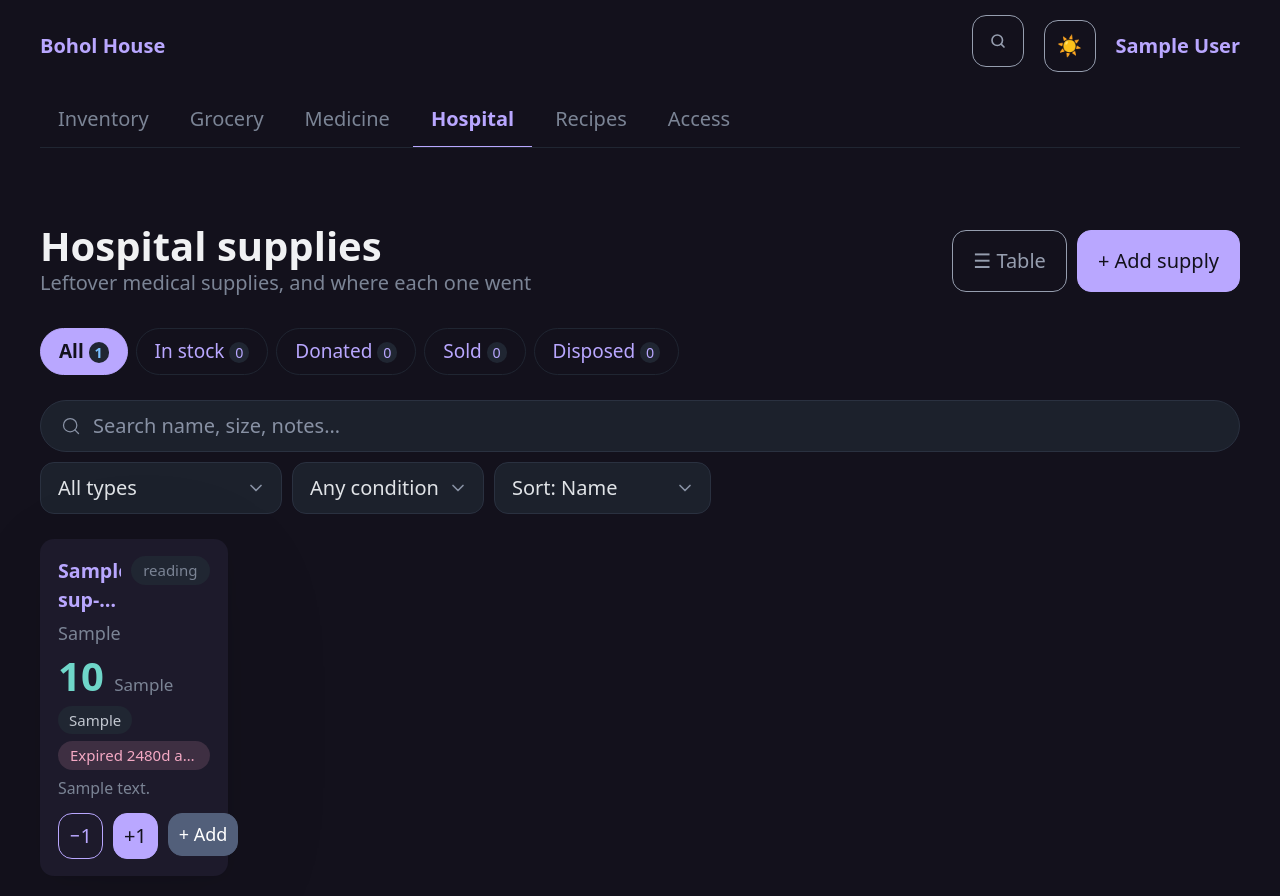
After one commit to justineaniko/bohol-smartified, a Flask app: page /hospital/ in a window 1280 px wide. The commit adds this page. Run offline with Flask 3, Linux system fonts and the light colour scheme; the visitor is signed in with stand-in values (Sample User, id 1); tables that the repository leaves empty hold one stand-in row (values such as "Sample post"); some libraries are stand-ins or nearby versions.

Commit message:
hospital supplies tracker

```diff
--- a/app.py
+++ b/app.py
@@ -11,6 +11,7 @@ import books
 import browse
 import inventory
 import grocery
+import hospital
 import medicine
 import recipes
 
@@ -34,6 +35,7 @@ app.register_blueprint(recipes.bp)
 app.register_blueprint(books.bp)
 app.register_blueprint(grocery.bp)
 app.register_blueprint(medicine.bp)
+app.register_blueprint(hospital.bp)
 
 @app.context_processor
 def inject_today():
--- a/public/style.css
+++ b/public/style.css
@@ -546,7 +546,6 @@ a.location-card:hover { transform: translateY(-2px); }
 }
 
 .view-toggle { width: auto; margin: 0; white-space: nowrap; }
-.actions .view-toggle { padding: 0.45rem 0.8rem; }
 
 .grid-cards.as-table {
   display: flex;
@@ -592,3 +591,63 @@ a.location-card:hover { transform: translateY(-2px); }
     row-gap: 0.3rem;
   }
 }
+
+.badge-accent { background: var(--teal-soft); color: var(--teal); }
+.hs-card footer .hs-add { flex: 1; }
+.hs-card footer .hs-add > summary { width: 100%; padding: 0.35rem 0.4rem; text-align: center; font-size: 0.9rem; }
+.grid-cards.as-table > .card footer .hs-add { flex: 0 0 auto; }
+.stepper { display: flex; gap: 0.35rem; margin-top: 0.3rem; }
+.stepper input { flex: 1; margin: 0; text-align: center; min-width: 0; }
+.stepper button { flex: 0 0 2.6rem; width: 2.6rem; margin: 0; padding: 0; }
+.qty-unit { font-size: 0.85rem; font-weight: 500; color: var(--pico-muted-color); }
+.hs-note {
+  display: block;
+  white-space: nowrap;
+  overflow: hidden;
+  text-overflow: ellipsis;
+}
+.grid-cards.as-table > .card > small.hs-note { display: none; }
+
+.top-nav .icon-btn {
+  display: inline-flex;
+  align-items: center;
+  justify-content: center;
+  width: 2.6rem;
+  height: 2.6rem;
+  padding: 0;
+  line-height: 1;
+}
+.top-nav a.search-link[aria-current="page"] { border-color: var(--pico-primary); color: var(--pico-primary); }
+
+.filter-bar {
+  --pico-form-element-spacing-vertical: 0.5rem;
+  --pico-form-element-spacing-horizontal: 0.85rem;
+  gap: 0.5rem;
+  font-size: 0.95rem;
+}
+.filter-bar input[type="search"] { flex: 1 1 100%; min-width: 0; }
+.filter-bar .clear-link { white-space: nowrap; }
+.js .filter-bar button[type="submit"] { display: none; }
+.filter-bar select { flex: 0 1 auto; padding-right: 2.2rem; }
+.filter-bar button { padding: var(--pico-form-element-spacing-vertical) 1rem; }
+.filter-bar .inline-check {
+  height: calc(1rem * var(--pico-line-height) + var(--pico-form-element-spacing-vertical) * 2 + var(--pico-border-width) * 2);
+  padding: 0 0.85rem;
+  gap: 0.45rem;
+  border: var(--pico-border-width) solid var(--pico-form-element-border-color);
+  border-radius: var(--pico-border-radius);
+  background: var(--pico-form-element-background-color);
+  cursor: pointer;
+  user-select: none;
+}
+.filter-bar .inline-check input { width: 1rem; height: 1rem; }
+.filter-bar .inline-check:has(input:checked) {
+  border-color: var(--pico-primary);
+  background: var(--teal-soft);
+  color: var(--pico-primary);
+}
+.actions .view-toggle { margin: 0; }
+@media (max-width: 640px) {
+  .filter-bar select { flex: 1 1 calc(50% - 0.25rem); }
+  .filter-bar .inline-check, .filter-bar button { flex: 1 1 auto; justify-content: center; }
+}
--- a/templates/base.html
+++ b/templates/base.html
@@ -9,6 +9,7 @@
   <link rel="stylesheet" href="{{ url_for('static', filename='style.css') }}">
 
   <script>
+    document.documentElement.classList.add('js');
     try {
       const saved = localStorage.getItem('theme');
       if (saved) document.documentElement.dataset.theme = saved;
@@ -21,6 +22,7 @@
       <li><a href="{{ url_for('inventory.dashboard') if g.user else url_for('auth.login') }}" class="brand">Bohol House</a></li>
     </ul>
     <ul>
+      {% if g.user %}<li><a href="{{ url_for('browse.index') }}" role="button" class="outline secondary icon-btn search-link" aria-label="Search everything" {% if request.endpoint == 'browse.index' %}aria-current="page"{% endif %}><svg viewBox="0 0 24 24" width="18" height="18" fill="none" stroke="currentColor" stroke-width="2.2" stroke-linecap="round" aria-hidden="true"><circle cx="11" cy="11" r="7"/><path d="m20 20-3.5-3.5"/></svg></a></li>{% endif %}
       <li><button id="theme-toggle" class="outline secondary icon-btn" aria-label="Toggle light/dark mode">☀️</button></li>
       {% if g.user %}
         <li><a href="{{ url_for('auth.account') }}" class="who">{{ g.user.display_name }}</a></li>
@@ -32,10 +34,10 @@
     {% set section = (request.endpoint or '').split('.')[0] %}
     <div class="container">
       <div class="section-tabs" role="navigation" aria-label="Sections">
-        <a href="{{ url_for('inventory.dashboard') }}" {% if section == 'inventory' %}aria-current="page"{% endif %}>Supplies</a>
+        <a href="{{ url_for('inventory.dashboard') }}" {% if section == 'inventory' %}aria-current="page"{% endif %}>Inventory</a>
         <a href="{{ url_for('grocery.index') }}" {% if section == 'grocery' %}aria-current="page"{% endif %}>Grocery</a>
         <a href="{{ url_for('medicine.index') }}" {% if section == 'medicine' %}aria-current="page"{% endif %}>Medicine</a>
-        <a href="{{ url_for('browse.index') }}" {% if section == 'browse' %}aria-current="page"{% endif %}>Browse</a>
+        <a href="{{ url_for('hospital.index') }}" {% if section == 'hospital' %}aria-current="page"{% endif %}>Hospital</a>
         <a href="{{ url_for('recipes.index') }}" {% if section == 'recipes' %}aria-current="page"{% endif %}>Recipes</a>
         {% if has_feature('books') %}
           <a href="{{ url_for('books.index') }}" {% if section == 'books' %}aria-current="page"{% endif %}>Books</a>
@@ -93,6 +95,21 @@
       apply();
     })();
   </script>
+  <script>
+    document.querySelectorAll('form.filter-bar').forEach(form => {
+      form.addEventListener('change', e => {
+        if (e.target.matches('select, input[type="checkbox"]')) form.requestSubmit();
+      });
+    });
+    document.addEventListener('click', e => {
+      const btn = e.target.closest('[data-step]');
+      if (!btn) return;
+      const input = btn.parentElement.querySelector('input[type="number"]');
+      if (!input) return;
+      e.preventDefault();
+      Number(btn.dataset.step) > 0 ? input.stepUp() : input.stepDown();
+    });
+  </script>
   {% block scripts %}{% endblock %}
 </body>
 </html>
--- a/templates/dashboard.html
+++ b/templates/dashboard.html
@@ -9,6 +9,7 @@
       <p>{{ items|length }} item{{ '' if items|length == 1 else 's' }}{% if filters.q or filters.category or filters.low_only or filters.owner != 'all' %} matching{% endif %}</p>
     </hgroup>
     <div class="actions">
+      {{ m.view_toggle() }}
       <a href="{{ url_for('inventory.locations') }}" role="button" class="outline">Locations</a>
       <a href="{{ url_for('inventory.add_item') }}" role="button">+ Add item</a>
     </div>
@@ -43,7 +44,6 @@
     </select>
     <label class="inline-check"><input type="checkbox" name="low" value="1" {% if filters.low_only %}checked{% endif %}> Low only</label>
     <button type="submit">Filter</button>
-    {{ m.view_toggle() }}
     {% if filters.q or filters.category or filters.low_only or filters.owner != 'all' or filters.sort != 'name' %}
       <a href="{{ url_for('inventory.dashboard') }}" class="clear-link">Clear</a>
     {% endif %}
--- /dev/null
+++ b/templates/hospital.html
@@ -0,0 +1,111 @@
+{% extends "base.html" %}
+{% import "_macros.html" as m with context %}
+{% block title %}Hospital supplies · Bohol House{% endblock %}
+
+{% macro supply_card(s) %}
+  {% set expired = s.expiry_date and s.expiry_date < today %}
+  <article class="card hs-card {% if expired and s.status == 'in_stock' %}low{% endif %}">
+    <header>
+      <a href="{{ url_for('hospital.edit', supply_id=s.id) }}" class="card-title">{{ s.name }}{% if s.size %} <span class="muted card-size">{{ s.size }}</span>{% endif %}</a>
+      <span class="badge {{ {'in_stock': 'badge-ok', 'donated': 'badge-warn', 'sold': 'badge-accent', 'disposed': 'badge-muted'}.get(s.status, 'badge-muted') }}">{{ statuses.get(s.status, s.status) }}</span>
+    </header>
+    <p class="muted byline">{{ kinds.get(s.kind, s.kind) }}</p>
+    <p class="qty">{{ s.quantity }}{% if s.unit %} <span class="qty-unit">{{ s.unit }}</span>{% endif %}</p>
+    <div class="meta">
+      <span class="chip {{ 'chip-accent' if s.item_condition == 'sealed' else '' }}">{{ conditions.get(s.item_condition, s.item_condition) }}</span>
+      {{ m.expiry_badge(s.expiry_date) }}
+      {% set where = location_label(s) %}{% if where %}<span class="chip">📍 {{ where }}</span>{% endif %}
+    </div>
+    {% if s.notes %}<small class="muted hs-note">{{ s.notes }}</small>{% else %}<small class="muted">&nbsp;</small>{% endif %}
+    <footer>
+      <form method="post" action="{{ url_for('hospital.use', supply_id=s.id, **request.args) }}">
+        {{ m.csrf() }}
+        <button type="submit" class="outline" aria-label="Remove one {{ s.name }}">−1</button>
+      </form>
+      <form method="post" action="{{ url_for('hospital.restock', supply_id=s.id, **request.args) }}">
+        {{ m.csrf() }}
+        <button type="submit" aria-label="Add one {{ s.name }}">+1</button>
+      </form>
+      <details class="g-bought hs-add">
+        <summary role="button" class="secondary" aria-label="Add several {{ s.name }}">+ Add</summary>
+        <form method="post" action="{{ url_for('hospital.restock', supply_id=s.id, **request.args) }}" class="g-bought-form">
+          {{ m.csrf() }}
+          <strong>{{ s.name }}</strong>
+          <label>How many to add?
+            <span class="stepper">
+              <button type="button" class="outline secondary" data-step="-1" aria-label="One less">−</button>
+              <input type="number" name="amount" min="1" max="99999" value="1" inputmode="numeric" required>
+              <button type="button" class="outline secondary" data-step="1" aria-label="One more">+</button>
+            </span>
+          </label>
+          <small class="muted">Now {{ s.quantity }}{% if s.unit %} {{ s.unit }}{% endif %}</small>
+          <button type="submit">Add to stock</button>
+        </form>
+      </details>
+    </footer>
+  </article>
+{% endmacro %}
+
+{% block content %}
+  {% set filtered = filters.q or filters.kind or filters.condition %}
+  <header class="top">
+    <hgroup>
+      <h1>Hospital supplies</h1>
+      <p>Leftover medical supplies, and where each one went</p>
+    </hgroup>
+    <div class="actions">
+      {{ m.view_toggle() }}
+      <a href="{{ url_for('hospital.add') }}" role="button">+ Add supply</a>
+    </div>
+  </header>
+
+  <div class="tabs" role="tablist" aria-label="What to do with it">
+    <a role="tab" href="{{ url_for('hospital.index', q=filters.q or None, kind=filters.kind, condition=filters.condition, sort=filters.sort) }}"
+       {% if not filters.status %}aria-selected="true" aria-current="page"{% endif %}>All <span class="count">{{ counts.values() | sum }}</span></a>
+    {% for key, label in statuses.items() %}
+      <a role="tab" href="{{ url_for('hospital.index', status=key, q=filters.q or None, kind=filters.kind, condition=filters.condition, sort=filters.sort) }}"
+         {% if filters.status == key %}aria-selected="true" aria-current="page"{% endif %}>{{ label }} <span class="count">{{ counts.get(key, 0) }}</span></a>
+    {% endfor %}
+  </div>
+
+  {% set expired_names = [] %}
+  {% for s in supplies %}{% if s.expiry_date and s.expiry_date < today and s.status == 'in_stock' %}{% set _ = expired_names.append(s.name) %}{% endif %}{% endfor %}
+  {% if expired_names %}
+    <article class="alert">
+      <strong>{{ expired_names|length }} expired and still in stock:</strong> {{ expired_names | join(', ') }}.
+      Sterile items past their date usually shouldn't be used.
+    </article>
+  {% endif %}
+
+  <form method="get" class="filter-bar">
+    {% if filters.status %}<input type="hidden" name="status" value="{{ filters.status }}">{% endif %}
+    <input type="search" name="q" value="{{ filters.q }}" placeholder="Search name, size, notes…" aria-label="Search">
+    <select name="kind" aria-label="Type">
+      <option value="">All types</option>
+      {% for key, label in kinds.items() %}<option value="{{ key }}" {% if filters.kind == key %}selected{% endif %}>{{ label }}</option>{% endfor %}
+    </select>
+    <select name="condition" aria-label="Condition">
+      <option value="">Any condition</option>
+      {% for key, label in conditions.items() %}<option value="{{ key }}" {% if filters.condition == key %}selected{% endif %}>{{ label }}</option>{% endfor %}
+    </select>
+    <select name="sort" aria-label="Sort">
+      {% for key, label in sorts.items() %}<option value="{{ key }}" {% if filters.sort == key %}selected{% endif %}>Sort: {{ label }}</option>{% endfor %}
+    </select>
+    <button type="submit">Filter</button>
+    {% if filtered or filters.sort != 'name' %}
+      <a href="{{ url_for('hospital.index', status=filters.status) }}" class="clear-link">Clear</a>
+    {% endif %}
+  </form>
+
+  {% if supplies %}
+    <div class="grid-cards" data-viewable>
+      {% for s in supplies %}{{ supply_card(s) }}{% endfor %}
+    </div>
+  {% elif filtered %}
+    {{ m.empty("Nothing matches those filters.", url_for('hospital.index', status=filters.status), "Clear filters") }}
+  {% elif filters.status %}
+    {{ m.empty("Nothing marked “" ~ statuses[filters.status] ~ "”.", url_for('hospital.index'), "Show all") }}
+  {% else %}
+    {{ m.empty("No hospital supplies yet.", url_for('hospital.add'), "+ Add the first one") }}
+  {% endif %}
+{% endblock %}
--- a/templates/medicine.html
+++ b/templates/medicine.html
@@ -46,6 +46,7 @@
       <p>{{ medicines|length }} medicine{{ '' if medicines|length == 1 else 's' }}{% if filtered %} matching{% endif %}</p>
     </hgroup>
     <div class="actions">
+      {{ m.view_toggle() }}
       <a href="{{ url_for('medicine.add') }}" role="button">+ Add medicine</a>
     </div>
   </header>
@@ -84,7 +85,6 @@
     <label class="inline-check"><input type="checkbox" name="low" value="1" {% if filters.low_only %}checked{% endif %}> Low only</label>
     <label class="inline-check"><input type="checkbox" name="expiring" value="1" {% if filters.expiring %}checked{% endif %}> Expiring soon</label>
     <button type="submit">Filter</button>
-    {{ m.view_toggle() }}
     {% if filtered or filters.sort != 'name' %}
       <a href="{{ url_for('medicine.index') }}" class="clear-link">Clear</a>
     {% endif %}
```
Also changed, not shown: hospital.py (added, +193 -0 lines), schema.sql (+17 -0 lines), templates/hospital_form.html (added, +113 -0 lines), migrations/001_locations.sql, migrations/003_hospital_supplies.sql (added).
